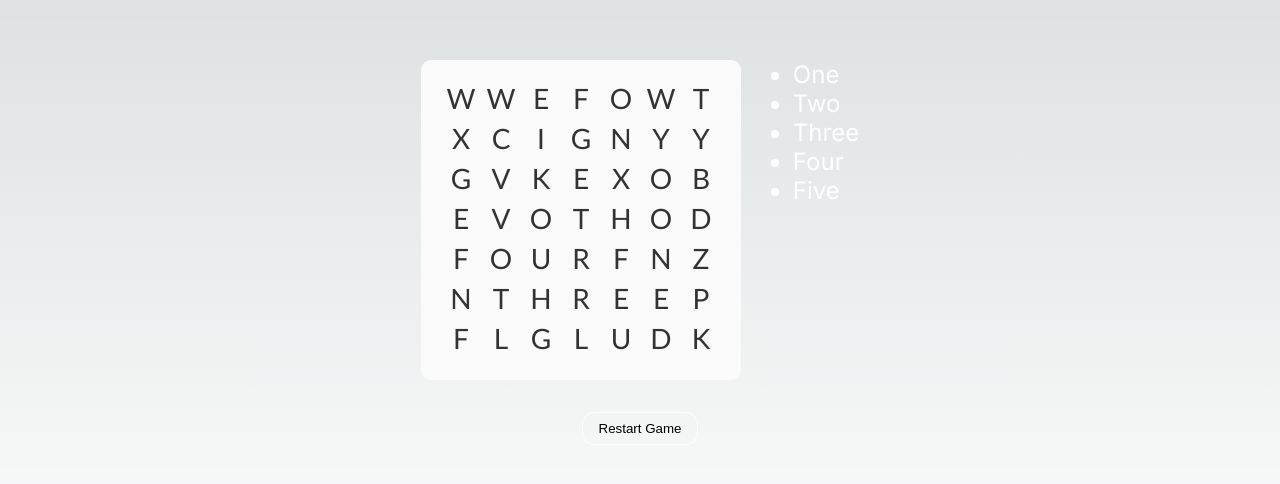
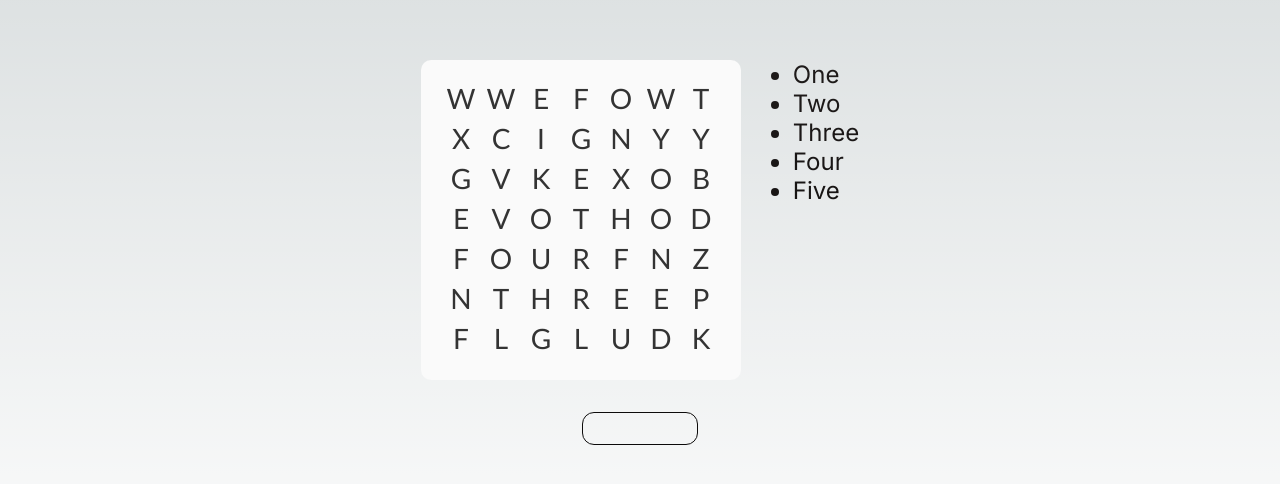
Before and after one commit to ZakharovVladyslav/word-search-game, a Next.js app: page / in a window 1280 px wide. Shown: the part 148-632 px from the top of the page. Built offline with nearby package versions, Linux system fonts and the light colour scheme.

Commit message:
fix: text blend mode set for contrasting

```diff
--- a/app/page.css
+++ b/app/page.css
@@ -79,6 +79,8 @@ body {
 
     color: white;
     font-size: 1.5rem;
+
+    mix-blend-mode: exclusion;
 }
 
 .ws-word {
@@ -129,6 +131,7 @@ body {
 
     border: 1px solid white;
     border-radius: 0.75rem;
+    mix-blend-mode: exclusion;
 }
 
 .reset-game-btn:hover {
```
